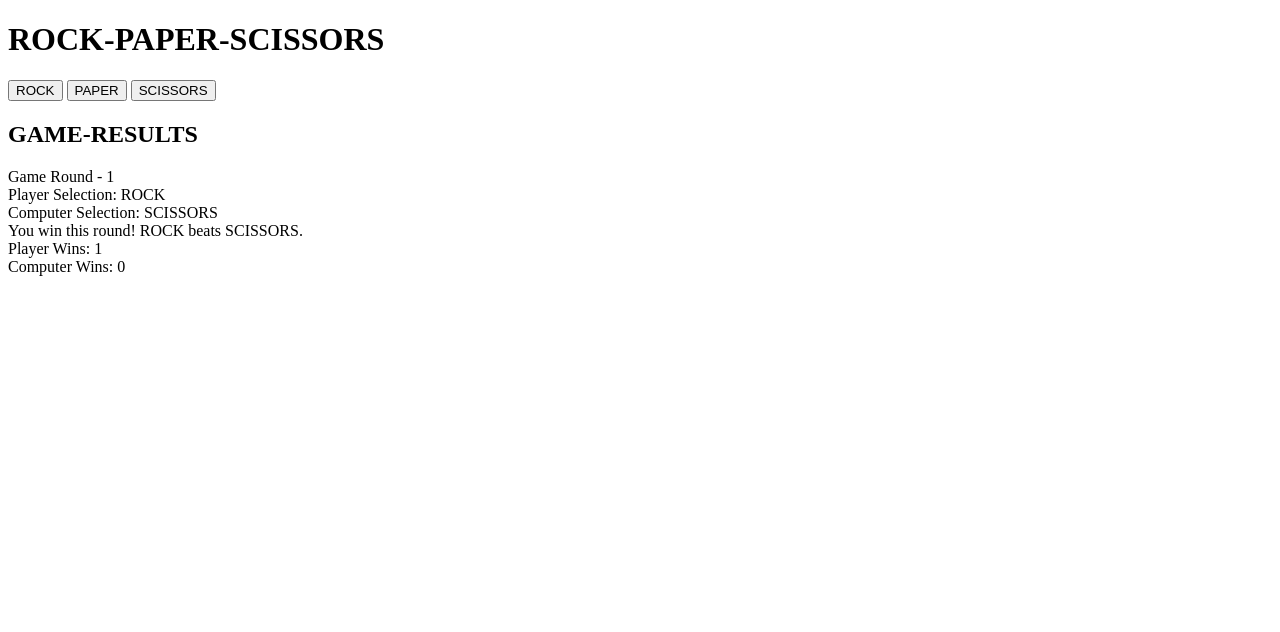
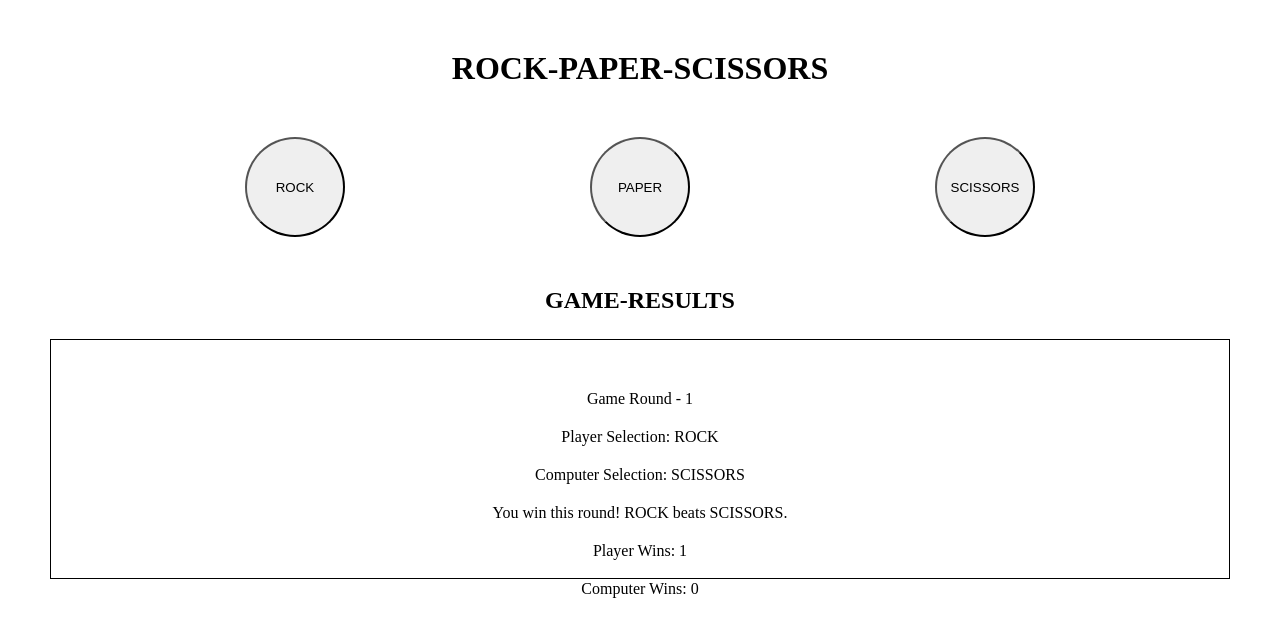
Before and after one commit to RyelBanfield/PROJECT-ROCK-PAPER-SCISSORS-w-UI, a plain HTML site: page index.html in a window 1280 px wide. Both pictures are taken after a click on the button "ROCK". Drawn offline with Linux system fonts and the light colour scheme.

Commit message:
Add use of SCSS

```diff
--- /dev/null
+++ b/CSS/style.scss
@@ -0,0 +1,39 @@
+* {
+  box-sizing: border-box;
+  padding: 0;
+  margin: 0;
+  // border: 1px dotted black;
+}
+
+header {
+  text-align: center;
+  margin: 50px;
+}
+
+.player-choices {
+  display: flex;
+  justify-content: space-evenly;
+
+  .btn {
+    width: 100px;
+    height: 100px;
+    border-radius: 50%;
+  }
+}
+
+.results-container {
+  text-align: center;
+  margin: 50px;
+
+  .results {
+    width: 100%;
+    height: 30vh;
+    margin: 25px 0;
+    padding: 40px;
+    border: 1px solid black;
+  }
+}
+
+.sep-div {
+  padding: 10px;
+}
--- a/index.html
+++ b/index.html
@@ -5,23 +5,25 @@
    <meta charset="UTF-8">
    <meta name="viewport" content="width=device-width, initial-scale=1.0">
    <title>ROCK-PAPER-SCISSORS</title>
+   <link rel="stylesheet" href="/CSS/style.css">
 </head>
 
 <body>
-   <header>
-      <h1>ROCK-PAPER-SCISSORS</h1>
-   </header>
-   <div id="player-choices">
-      <button class="btn" id="rock">ROCK</button>
-      <button class="btn" id="paper">PAPER</button>
-      <button class="btn" id="scissors">SCISSORS</button>
-   </div>
-   <div id="results-container">
-      <h2 id="results-header">GAME-RESULTS</h2>
-      <div id="results">
-
+   <main>
+      <header>
+         <h1>ROCK-PAPER-SCISSORS</h1>
+      </header>
+      <div class="player-choices">
+         <button type="submit" class="rock btn">ROCK</button>
+         <button type="submit" class="paper btn">PAPER</button>
+         <button type="submit" class="scissors btn">SCISSORS</button>
       </div>
-   </div>
+      <div class="results-container">
+         <h2 class="results-header">GAME-RESULTS</h2>
+         <div class="results">
+         </div>
+      </div>
+   </main>
    <script src="main.js"></script>
 </body>
 
--- a/main.js
+++ b/main.js
@@ -7,7 +7,7 @@ let computerWins = 0;
 
 // Stores HTML elements
 let buttons = document.querySelectorAll(".btn");
-let results = document.querySelector("#results");
+let results = document.querySelector(".results");
 
 // Creates empty divs and stores them
 let gameRoundDiv = document.createElement("div");
@@ -80,19 +80,18 @@ for (button of buttons) {
     let playerSelection = this.textContent;
     let computerSelection = computerPlay();
     let roundValue = playRound(playerSelection, computerSelection);
-
     let roundWinner = winCounter(
       roundValue,
       playerSelection,
       computerSelection
     );
 
-    gameRoundDiv.classList.add("gameRound", "sepDiv");
-    playerSelectionDiv.classList.add("playerSelection", "sepDiv");
-    computerSelectionDiv.classList.add("playerSelection", "sepDiv");
-    roundWinnerDiv.classList.add("playerSelection", "sepDiv");
-    playerWinsDiv.classList.add("playerSelection", "sepDiv");
-    computerWinsDiv.classList.add("playerSelection", "sepDiv");
+    gameRoundDiv.classList.add("gameRound", "sep-div");
+    playerSelectionDiv.classList.add("playerSelection", "sep-div");
+    computerSelectionDiv.classList.add("playerSelection", "sep-div");
+    roundWinnerDiv.classList.add("playerSelection", "sep-div");
+    playerWinsDiv.classList.add("playerSelection", "sep-div");
+    computerWinsDiv.classList.add("playerSelection", "sep-div");
 
     gameRoundDiv.textContent = "Game Round - " + gameRound;
     playerSelectionDiv.textContent = " Player Selection: " + playerSelection;
```
Also changed, not shown: CSS/style.css (added), style.css (deleted), 1 other file.
